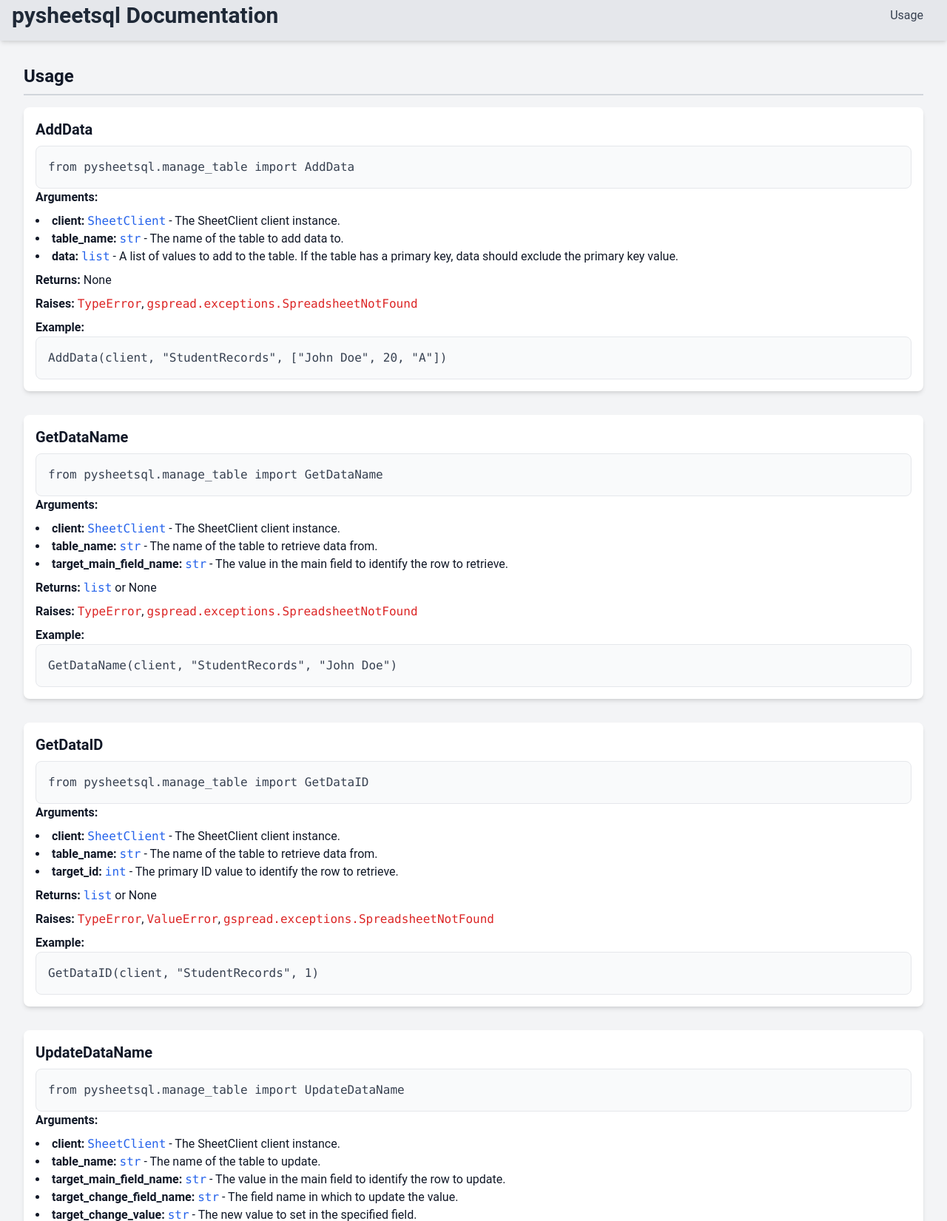
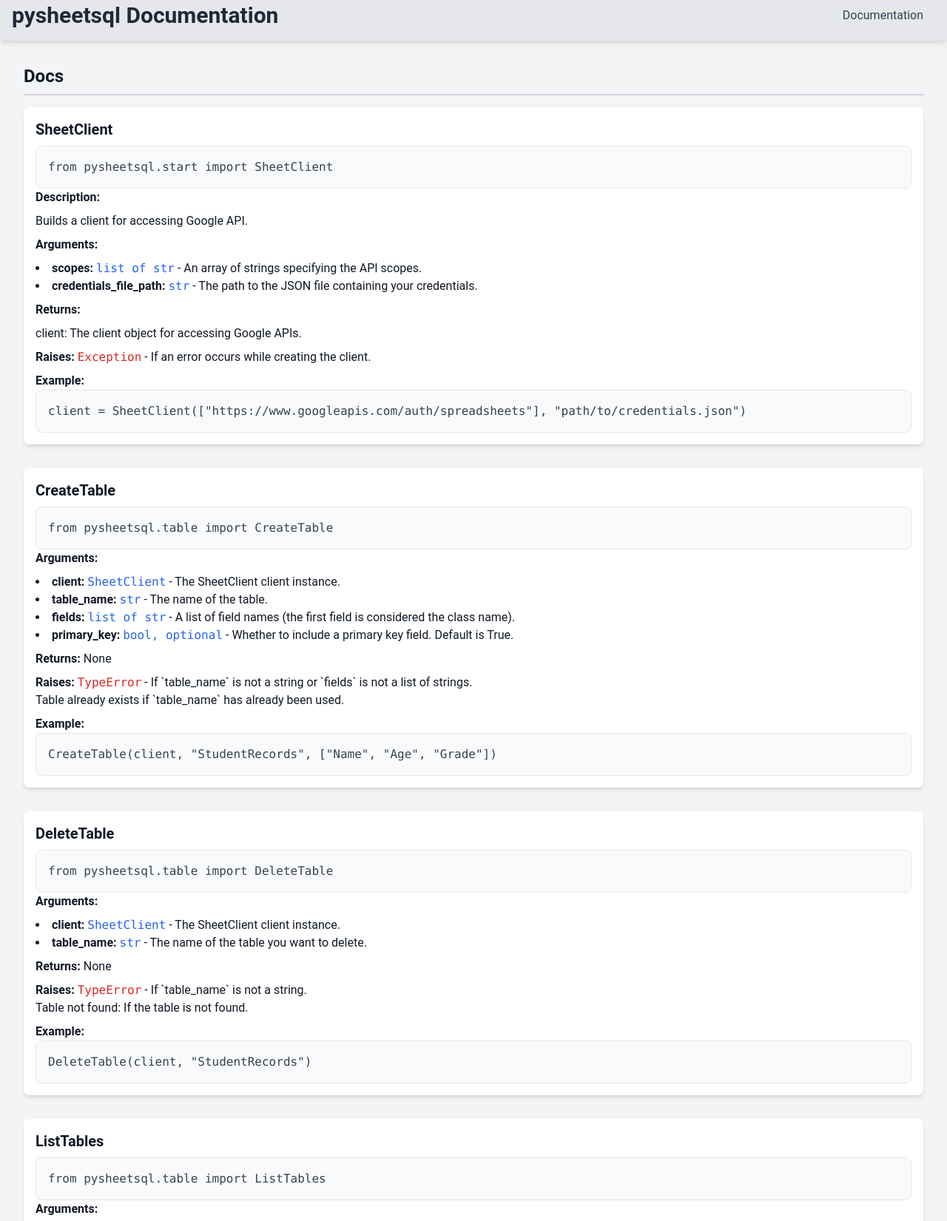
Before and after one commit to Malanaa/pysheetsql, a plain HTML site: page docs/index.html in a window 1280 px wide. Shown: the part 13-1664 px from the top of the page at 74% size. Drawn offline with nearby package versions, Linux system fonts and the light colour scheme.

Commit message:
Docs Added

```diff
--- a/docs/index.html
+++ b/docs/index.html
@@ -18,13 +18,93 @@
         <div class="container mx-auto flex flex-col md:flex-row justify-between items-center">
             <h1 class="text-3xl font-bold text-gray-800">pysheetsql Documentation</h1>
             <nav class="mt-4 md:mt-0">
-                <a href="#functions" class="mx-4 text-gray-700 hover:text-blue-600">Usage</a>
+                <a href="#functions" class="mx-4 text-gray-700 hover:text-blue-600">Documentation</a>
             </nav>
         </div>
     </header>
     <main class="container mx-auto p-8">
         <section id="functions">
-            <h2 class="text-2xl font-semibold mb-4 border-b-2 border-gray-300 pb-2">Usage</h2>
+            <h2 class="text-2xl font-semibold mb-4 border-b-2 border-gray-300 pb-2">Docs</h2>
+
+<!-- SheetClient Class -->
+<div class="mb-8 bg-white shadow-md rounded-lg p-4">
+    <h3 class="text-xl font-semibold mb-2">SheetClient</h3>
+    <pre class="bg-gray-50 p-4 rounded-lg border border-gray-200"><code class="text-gray-700">from pysheetsql.start import SheetClient</code></pre>
+    <p class="mb-2"><strong>Description:</strong></p>
+    <p class="mb-2">Builds a client for accessing Google API.</p>
+    <p class="mb-2"><strong>Arguments:</strong></p>
+    <ul class="list-disc list-inside mb-2">
+        <li><strong>scopes:</strong> <code class="text-blue-600">list of str</code> - An array of strings specifying the API scopes.</li>
+        <li><strong>credentials_file_path:</strong> <code class="text-blue-600">str</code> - The path to the JSON file containing your credentials.</li>
+    </ul>
+    <p class="mb-2"><strong>Returns:</strong></p>
+    <p class="mb-2">client: The client object for accessing Google APIs.</p>
+    <p class="mb-2"><strong>Raises:</strong> <code class="text-red-600">Exception</code> - If an error occurs while creating the client.</p>
+    <p><strong>Example:</strong></p>
+    <pre class="bg-gray-50 p-4 rounded-lg border border-gray-200"><code class="text-gray-700">client = SheetClient(["https://www.googleapis.com/auth/spreadsheets"], "path/to/credentials.json")</code></pre>
+</div>
+
+
+            <!-- CreateTable Function -->
+<div class="mb-8 bg-white shadow-md rounded-lg p-4">
+    <h3 class="text-xl font-semibold mb-2">CreateTable</h3>
+    <pre class="bg-gray-50 p-4 rounded-lg border border-gray-200"><code class="text-gray-700">from pysheetsql.table import CreateTable</code></pre>
+    <p class="mb-2"><strong>Arguments:</strong></p>
+    <ul class="list-disc list-inside mb-2">
+        <li><strong>client:</strong> <code class="text-blue-600">SheetClient</code> - The SheetClient client instance.</li>
+        <li><strong>table_name:</strong> <code class="text-blue-600">str</code> - The name of the table.</li>
+        <li><strong>fields:</strong> <code class="text-blue-600">list of str</code> - A list of field names (the first field is considered the class name).</li>
+        <li><strong>primary_key:</strong> <code class="text-blue-600">bool, optional</code> - Whether to include a primary key field. Default is True.</li>
+    </ul>
+    <p class="mb-2"><strong>Returns:</strong> None</p>
+    <p class="mb-2"><strong>Raises:</strong> <code class="text-red-600">TypeError</code> - If `table_name` is not a string or `fields` is not a list of strings. <br> Table already exists if `table_name` has already been used.</p>
+    <p><strong>Example:</strong></p>
+    <pre class="bg-gray-50 p-4 rounded-lg border border-gray-200"><code class="text-gray-700">CreateTable(client, "StudentRecords", ["Name", "Age", "Grade"])</code></pre>
+</div>
+
+<!-- DeleteTable Function -->
+<div class="mb-8 bg-white shadow-md rounded-lg p-4">
+    <h3 class="text-xl font-semibold mb-2">DeleteTable</h3>
+    <pre class="bg-gray-50 p-4 rounded-lg border border-gray-200"><code class="text-gray-700">from pysheetsql.table import DeleteTable</code></pre>
+    <p class="mb-2"><strong>Arguments:</strong></p>
+    <ul class="list-disc list-inside mb-2">
+        <li><strong>client:</strong> <code class="text-blue-600">SheetClient</code> - The SheetClient client instance.</li>
+        <li><strong>table_name:</strong> <code class="text-blue-600">str</code> - The name of the table you want to delete.</li>
+    </ul>
+    <p class="mb-2"><strong>Returns:</strong> None</p>
+    <p class="mb-2"><strong>Raises:</strong> <code class="text-red-600">TypeError</code> - If `table_name` is not a string. <br> Table not found: If the table is not found.</p>
+    <p><strong>Example:</strong></p>
+    <pre class="bg-gray-50 p-4 rounded-lg border border-gray-200"><code class="text-gray-700">DeleteTable(client, "StudentRecords")</code></pre>
+</div>
+
+<!-- ListTables Function -->
+<div class="mb-8 bg-white shadow-md rounded-lg p-4">
+    <h3 class="text-xl font-semibold mb-2">ListTables</h3>
+    <pre class="bg-gray-50 p-4 rounded-lg border border-gray-200"><code class="text-gray-700">from pysheetsql.table import ListTables</code></pre>
+    <p class="mb-2"><strong>Arguments:</strong></p>
+    <ul class="list-disc list-inside mb-2">
+        <li><strong>client:</strong> <code class="text-blue-600">SheetClient</code> - The SheetClient client instance.</li>
+    </ul>
+    <p class="mb-2"><strong>Returns:</strong> None</p>
+    <p><strong>Example:</strong></p>
+    <pre class="bg-gray-50 p-4 rounded-lg border border-gray-200"><code class="text-gray-700">ListTables(client)</code></pre>
+</div>
+
+<!-- ExportTable Function -->
+<div class="mb-8 bg-white shadow-md rounded-lg p-4">
+    <h3 class="text-xl font-semibold mb-2">ExportTable</h3>
+    <pre class="bg-gray-50 p-4 rounded-lg border border-gray-200"><code class="text-gray-700">from pysheetsql.table import ExportTable</code></pre>
+    <p class="mb-2"><strong>Arguments:</strong></p>
+    <ul class="list-disc list-inside mb-2">
+        <li><strong>client:</strong> <code class="text-blue-600">SheetClient</code> - The SheetClient client instance.</li>
+        <li><strong>table_name:</strong> <code class="text-blue-600">str</code> - The name of the table you want to export.</li>
+    </ul>
+    <p class="mb-2"><strong>Returns:</strong> None</p>
+    <p class="mb-2"><strong>Raises:</strong> <code class="text-red-600">TypeError</code> - If `table_name` is not a string. <br> <code class="text-red-600">gspread.exceptions.SpreadsheetNotFound</code> - If the table does not exist.</p>
+    <p><strong>Example:</strong></p>
+    <pre class="bg-gray-50 p-4 rounded-lg border border-gray-200"><code class="text-gray-700">ExportTable(client, "StudentRecords")</code></pre>
+</div>
+
 
             <!-- AddData Function -->
             <div class="mb-8 bg-white shadow-md rounded-lg p-4">
```
